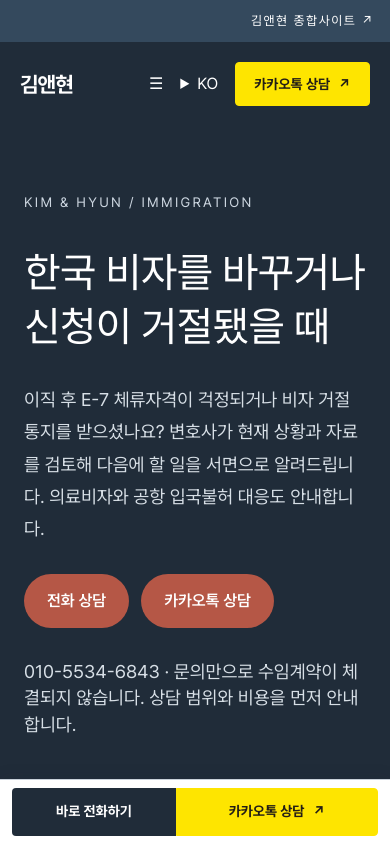
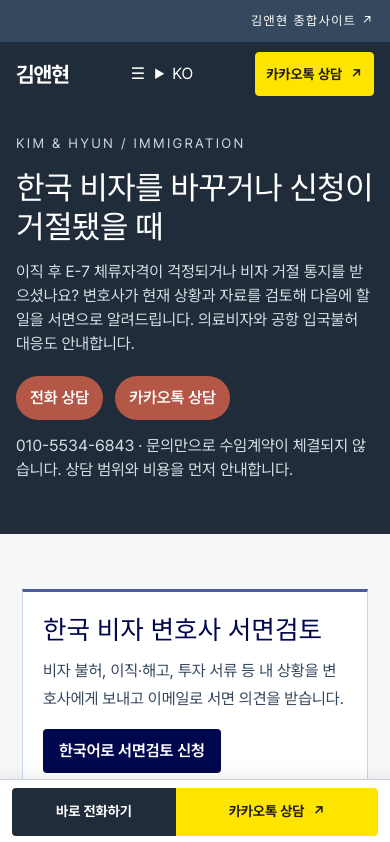
Before and after one commit to hyun222222/visa-korea, a Next.js app: page / in a window 390 px wide. Shown: the top 842 px of the page. Built offline with nearby package versions, Linux system fonts and the light colour scheme; no server answers; the database is empty.

Commit message:
Keep the visa review action visible on narrow phones

```diff
--- a/app/globals.css
+++ b/app/globals.css
@@ -188,3 +188,36 @@ body{margin:0;color:#202c39;background:#f6f7f8;font-family:Pretendard,"Noto Sans
 .airport-kakao-help strong{color:#202c39;user-select:all;}
 .airport-contact small{display:block;margin-top:12px;color:#526474;font-size:.82rem;line-height:1.6;}
 @media(max-width:420px){.airport-contact-links a,.airport-contact-links button{flex:1 1 auto;padding:9px 12px;min-width:88px;}.airport-contact{margin:24px 0;}}
+
+@media (max-width: 420px) {
+  .kh-header {
+    flex-wrap: wrap;
+    gap: 6px 10px;
+    padding: 10px 16px;
+  }
+  .kh-header > .kh-kakao-link {
+    margin-left: auto;
+    padding-inline: 10px;
+  }
+  .kh-visa-home-hero {
+    padding: 26px 16px 32px;
+  }
+  .kh-visa-home-hero .kh-eyebrow {
+    margin-bottom: 12px;
+  }
+  .kh-visa-home-hero h1 {
+    font-size: clamp(1.85rem, 8vw, 2.15rem);
+    line-height: 1.25;
+    white-space: normal;
+  }
+  .kh-visa-home-hero p {
+    margin: 14px 0;
+    font-size: 1rem;
+    line-height: 1.5;
+  }
+  .kh-visa-home-hero .kh-button {
+    min-height: 44px;
+    padding: 10px 14px;
+    line-height: 1.5;
+  }
+}
--- a/components/visa-home.tsx
+++ b/components/visa-home.tsx
@@ -6,7 +6,7 @@ import copy from '@/lib/home-copy.json';
 import {D8FeaturedGuide} from '@/components/blog/D8Guide';
 import {labels,hubHref,visaPublic,type Language} from '@/lib/brand';
 export default function VisaHome({lang}:{lang:Language}){const t=copy[lang],m=labels[lang];return <>
- <section className="kh-hero"><div className="kh-inner"><span className="kh-eyebrow">KIM & HYUN / IMMIGRATION</span><h1>{t.title}</h1><p>{t.intro}</p><ContactActions lang={lang} showWrittenReview={visaPublic && process.env.VISA_REVIEW_OPEN === 'true'}/></div></section>
+ <section className="kh-hero kh-visa-home-hero"><div className="kh-inner"><span className="kh-eyebrow">KIM & HYUN / IMMIGRATION</span><h1>{t.title}</h1><p>{t.intro}</p><ContactActions lang={lang} showWrittenReview={visaPublic && process.env.VISA_REVIEW_OPEN === 'true'}/></div></section>
  <div className="kh-container">
  <VisaReviewHome lang={lang}/>
  {(lang==='ko'||lang==='en')&&<section className="kh-section kh-note"><h2>{lang==='ko'?'공항에서 입국을 거절당했나요?':'Refused entry at a Korean airport?'}</h2><p>{lang==='ko'?'공항 대기 중인지, 이미 송환되었는지에 따라 검토할 대응이 달라집니다. 통지서와 방문 목적 자료를 준비하세요.':'Your options depend on whether you are still at the airport or already abroad. Prepare your refusal notice and evidence of your intended visit.'}</p><a className="kh-button" href={`/${lang}/entry-refusal`}>{lang==='ko'?'입국불허 대응·상담 안내':'Entry refusal: options and consultation'} ↗</a></section>}<section className="kh-section" id="about"><h2>{t.about}</h2><div className="kh-columns">{[['hyunjung',t.hyunjung,t.bio],['younghoon',t.younghoon,t.youngBio]].map(([id,name,bio])=><article className="kh-profile" key={id}><img src={`/lawyer-${id}-matched.webp`} alt={name} width="160" height="228" loading="lazy"/><div><h3>{name}</h3><p>{bio}</p><a href={hubHref(`lawyers/${id}/`,lang)}>{m.about} ↗{lang==='zh'?'（英语）':lang==='ja'?'（英語）':''}</a></div></article>)}</div></section>
```
